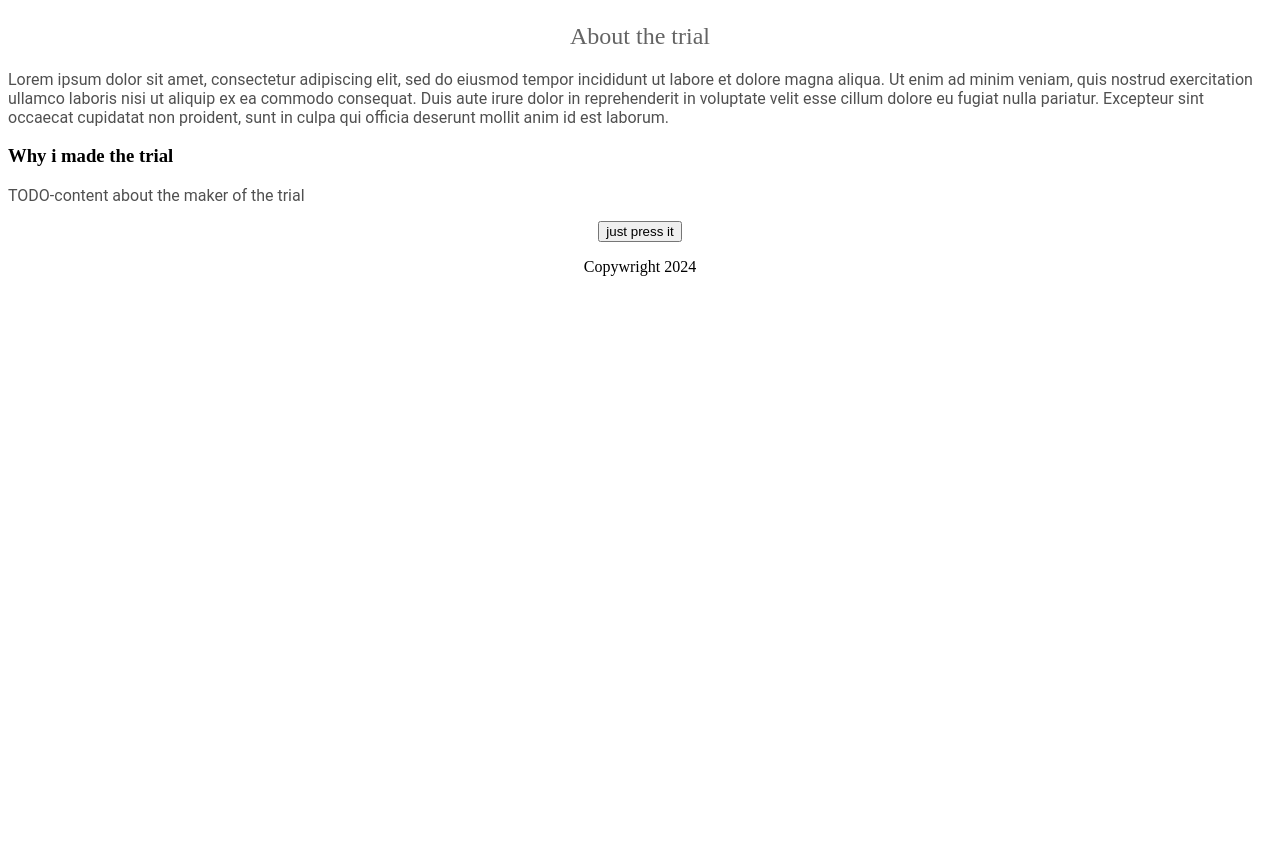
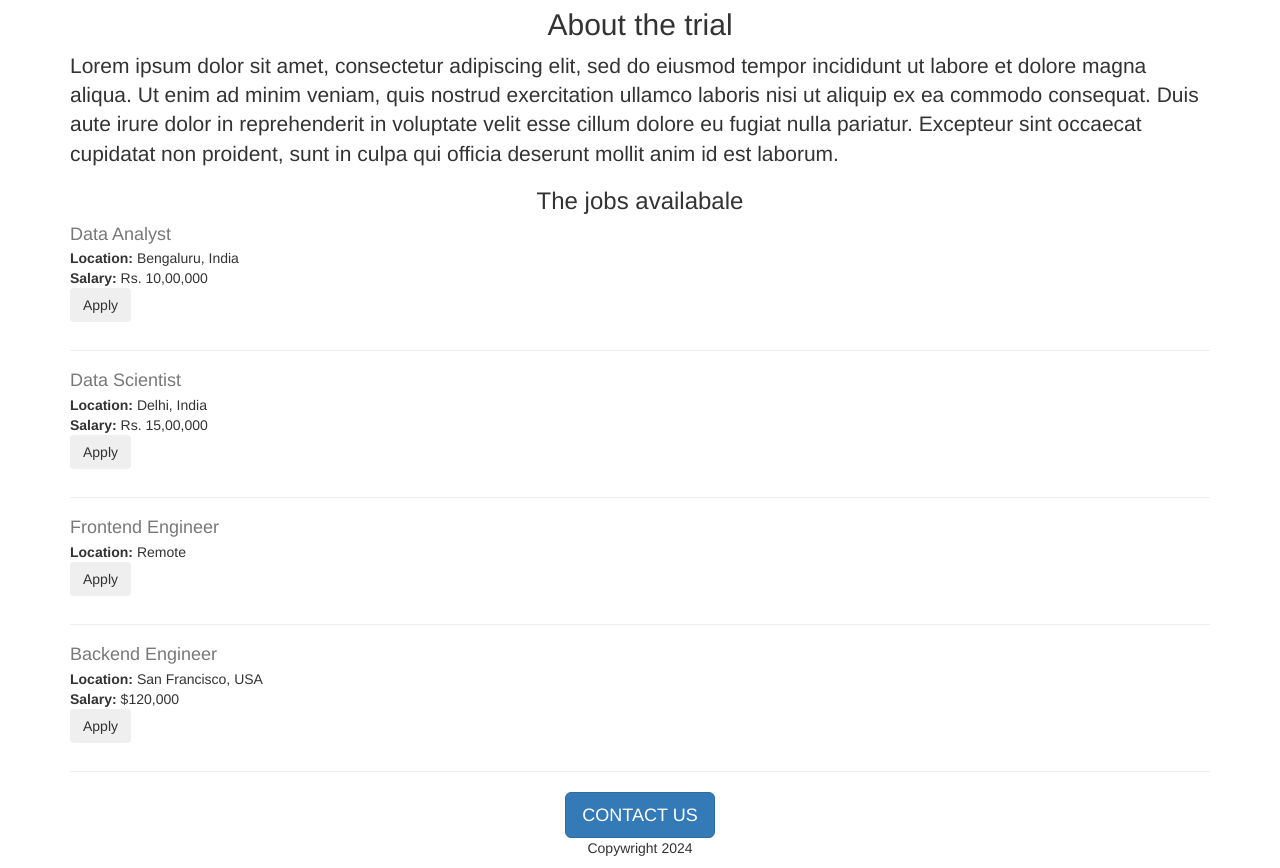
Before and after one commit to LinkDude2209/the_trial, a Flask app: page / in a window 1280 px wide. Shown: the part 442-1310 px from the top of the page. Before the commit the page ends 718 px from the top, so only its background shows below. Run offline with Flask 3, Linux system fonts and the light colour scheme.

Commit message:
I  added requirements.txt
requirements

```diff
--- a/app.py
+++ b/app.py
@@ -1,10 +1,40 @@
-from flask import Flask,render_template
+from flask import Flask,render_template, jsonify
 
 app = Flask(__name__)
+JOBS=[
+  {
+    'id':1,
+    'title':'Data Analyst',
+    'location':'Bengaluru, India',
+    'salary': 'Rs. 10,00,000'},
+  {
+    'id':2,
+    'title':'Data Scientist',
+    'location':'Delhi, India',
+    'salary': 'Rs. 15,00,000'
+  },
+  {
+    'id':3,
+    'title':'Frontend Engineer',
+    'location':'Remote'
+  },
+  {
+    'id':4,
+    'title':'Backend Engineer',
+    'location':'San Francisco, USA',
+    'salary' : '$120,000'
+  }
+]
+
+
+@app.route("/api/jobs")
+def list_jobs():
+  return jsonify(JOBS)
+
 
 @app.route("/")
-def hello_world():
-    return render_template('home.html')
+def hello_trial():
+    return render_template('home.html',jobs=JOBS,company_name="Trial_1")
 
 print(__name__)
 if __name__=="__main__":
--- /dev/null
+++ b/requirements.txt
@@ -0,0 +1,2 @@
+Flask
+gunicorn
--- a/templates/home.html
+++ b/templates/home.html
@@ -1,56 +1,41 @@
 <!DOCTYPE html>
 <html>
   <head>
-    <title>The_trial
-    </title>
+    <title>The_trial</title>
+    <meta charset="utf-8">
+    <meta name="viewport" content="width=device-width, initial-scale=1">
+    <link rel="stylesheet" href="https://cdn.jsdelivr.net/npm/bootstrap@3.4.1/dist/css/bootstrap.min.css" integrity="sha384-HSMxcRTRxnN+Bdg0JdbxYKrThecOKuH5zCYotlSAcp1+c8xmyTe9GYg1l9a69psu" crossorigin="anonymous">
+    <style>
+      #banner{
+
+        height: 360px;
+        width:100%;
+      }
+    </style>
 
 
   </head>
   <body>
-    <div id="container">
+    <div class="container">
 
-    <style>
-      h1{
-        font-size: 40 px;
-        font-family: Roboto;
-        font-weight:normal;
-        color:rgb(50,50,50)
-        text-align: center;
 
-      }
+      <h1 class="text-center mt-2 mb-4">{{company_name}} Jobs</h1>
+      <img class="img-fluid" id="banner" src="https://7fc71af5-e452-4ce5-98d8-0e62b17d1383-00-by3eieu0yz9k.sisko.repl.co/static/banner.jpeg">
+    <h2 class="text-center mt-2 mb-4">About the trial</h2>
+    <p class="lead">Lorem ipsum dolor sit amet, consectetur adipiscing elit, sed do eiusmod tempor incididunt ut labore et dolore magna aliqua. Ut enim ad minim veniam, quis nostrud exercitation ullamco laboris nisi ut aliquip ex ea commodo consequat. Duis aute irure dolor in reprehenderit in voluptate velit esse cillum dolore eu fugiat nulla pariatur. Excepteur sint occaecat cupidatat non proident, sunt in culpa qui officia deserunt mollit anim id est laborum.</p>
+      <h3 class="text-center mt-2 mb-4">The jobs availabale
+    </h3>
 
-      #banner{
-        width:100%;
-        height:360px;
-        object-fit: cover;
-      }
-      h2{
-        font: family Roboto;
-        font: size 32px;
-        color: rgb(100, 100, 100);
-        text-align:center;
-        font-weight:normal
-      }
-      .body_text{font-family: Roboto;
-        color:rgb(80,80,80);
-       }
+      <div>
+          {% for job in jobs %}
+            {% include 'jobitem.html' %}
 
-      #container{
-        max: width: 720px;
-        margin:0,auto,0,auto;
-      }
-    </style>
-      <h1>Trial_1</h1>
-      <img id="banner" src="https://7fc71af5-e452-4ce5-98d8-0e62b17d1383-00-by3eieu0yz9k.sisko.repl.co/static/banner.jpeg">
-    <h2>About the trial</h2>
-    <p class="body_text">Lorem ipsum dolor sit amet, consectetur adipiscing elit, sed do eiusmod tempor incididunt ut labore et dolore magna aliqua. Ut enim ad minim veniam, quis nostrud exercitation ullamco laboris nisi ut aliquip ex ea commodo consequat. Duis aute irure dolor in reprehenderit in voluptate velit esse cillum dolore eu fugiat nulla pariatur. Excepteur sint occaecat cupidatat non proident, sunt in culpa qui officia deserunt mollit anim id est laborum.
-  </p>
-    <h3>Why i made the trial
-    </h3>
-    <p class="body_text">TODO-content about the maker of the trial</p>
-      <div style="text-align:center;">
-    <button>just press it </button>
-        <p>Copywright 2024</p>
+          {% endfor %}
+      </div>
+
+    <div class="text-center">
+    <button class="btn btn-primary btn-lg">CONTACT US </button>
+        <p class="mt4">Copywright 2024</p>
       </div>
     </div>
   </body>
--- /dev/null
+++ b/templates/jobitem.html
@@ -0,0 +1,13 @@
+<div class="border-bottom " style="margin-bottom:16px; padding-bottom:8px;">
+  <div class="col-10">
+    <h4 style="color:rgb(120,120,120); margin-bottom:4px;">{{job['title']}}</h4>
+    <div><b>Location: </b>{{job['location']}}</div>
+    {% if 'salary' in job %}
+      <div><b>Salary:</b> {{job['salary']}}</div>
+    {% endif %}
+  </div>
+  <div class="col-3">
+    <button type="button" class='btn btn-outline-primary'>Apply</button>
+  </div>
+</div>
+<hr>
```
